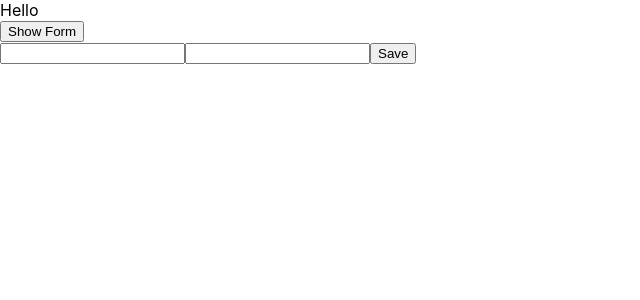
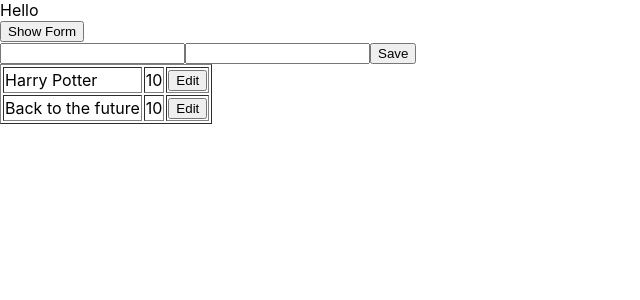
Before and after one commit to tinamthomas/ReactApp, a React (Create React App) app: page / in a window 1280 px wide. Both pictures are taken after a click on the button "Show Form". Shown: the top 300 px of the page, without its empty margins (0-640 px from the left). Built offline with nearby package versions, Linux system fonts and the light colour scheme.

Commit message:
Unit test for columns passed

```diff
--- a/src/Form.js
+++ b/src/Form.js
@@ -1,4 +1,5 @@
 import { useState } from "react/cjs/react.development"
+import MovieTable from "./MovieTable"
 
 const Form=(props)=>{
     const [currentName,setCurrentName]=useState(null)
@@ -17,6 +18,7 @@ const Form=(props)=>{
             <input type="text" onChange={changedName} data-testid="textInput"></input>
             <input type="text" onChange={changedAge} data-testid="ageInput"></input>
             <button type="submit" onClick={submitName} data-testid="saveButton">Save</button>
+            <MovieTable></MovieTable>
         </div>
     )
 }
--- /dev/null
+++ b/src/MovieTable.js
@@ -0,0 +1,32 @@
+import { useState } from "react"
+const MovieTable=()=>{
+    const [isEdit,setIsEdit]=useState(false)
+    const [tableDetails,setTableDetails]=useState([{movieName:"Harry Potter",rating:"10"},{movieName:"Back to the future",rating:"10"}])
+    return(
+
+        <table border="1">
+            <tbody>
+            {tableDetails.map((movie,index)=>
+
+            !isEdit?
+                <tr key={"movie-"+index}>
+                    <td>{movie.movieName}</td>
+                    <td>{movie.rating}</td>
+                    <td><button onClick={()=>{setIsEdit(true)}}>Edit</button></td>
+                </tr>:
+                 <tr>
+                 <td><input defaultValue={movie.movieName}></input></td>
+                 <td><input defaultValue={movie.rating}></input></td>
+                 <td>
+                     <button onClick={()=>{setIsEdit(false)}}>Save</button>
+                     <button onClick={()=>{setIsEdit(false)}}>Cancel</button>
+                 </td>
+                </tr>
+            )
+            }
+            </tbody>
+            </table>
+
+    )
+}
+export default MovieTable
--- a/src/RenderForm.js
+++ b/src/RenderForm.js
@@ -3,8 +3,10 @@ import Form from "./Form";
 
 const RenderForm=()=>{
     const [name,setName]=useState("Hello")
-    const handlerCallBack=(name)=>{
-        setName(name)
+    const [age,setAge]=useState("12")
+    const handlerCallBack=(object)=>{
+        setName(object.name)
+        setAge(object.age)
         setIsForm(false)
     }
     const [isForm,setIsForm]=useState(false)
```
Also changed, not shown: 1 other file (tests, documents, lock files or other folders).
